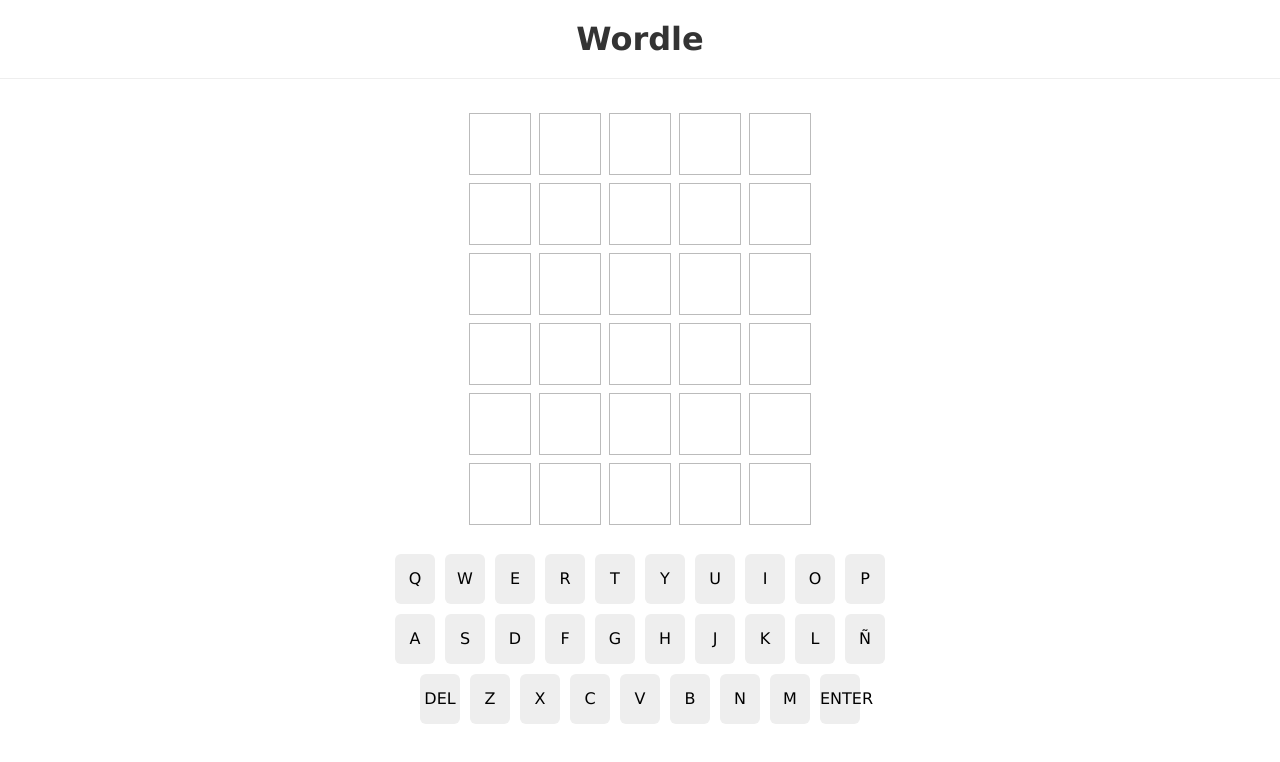
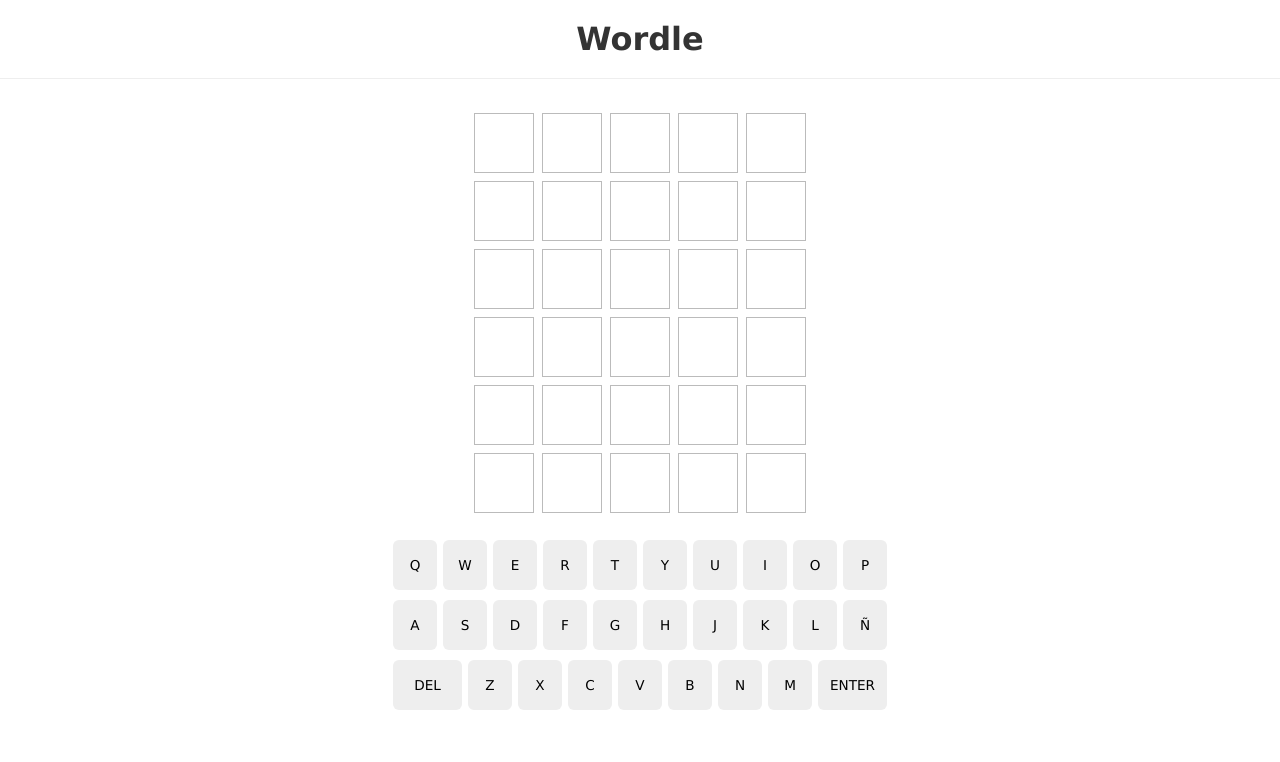
Before and after one commit to gabrielmarcano/React-Wordle, a React (Create React App) app: page / in a window 1280 px wide. Shown: the top 762 px of the page. Built offline with nearby package versions, Linux system fonts and the light colour scheme.

Commit message:
Added grid to keyboard

```diff
--- a/src/index.css
+++ b/src/index.css
@@ -1,3 +1,7 @@
+* {
+  box-sizing: border-box;
+}
+
 body {
   text-align: center;
   font-size: 1em;
@@ -84,18 +88,27 @@
 .keypad {
   max-width: 500px;
   margin: 20px auto;
+  display: grid;
+  grid-template-columns: repeat(20, 1fr);
+  grid-template-rows: repeat(3, 60px);
 }
 
 .keypad > div {
-  margin: 5px;
-  width: 40px;
+  font-size: 0.85rem;
+  margin: 3px;
+  width: auto;
   height: 50px;
   background: #eee;
   display: inline-block;
+  grid-column: span 2;
   user-select: none;
   border-radius: 6px;
   line-height: 50px;
   transition: all 0.15s ease-in;
+}
+
+.keypad > div.wide {
+  grid-column: span 3;
 }
 
 .keypad > div:hover {
```
